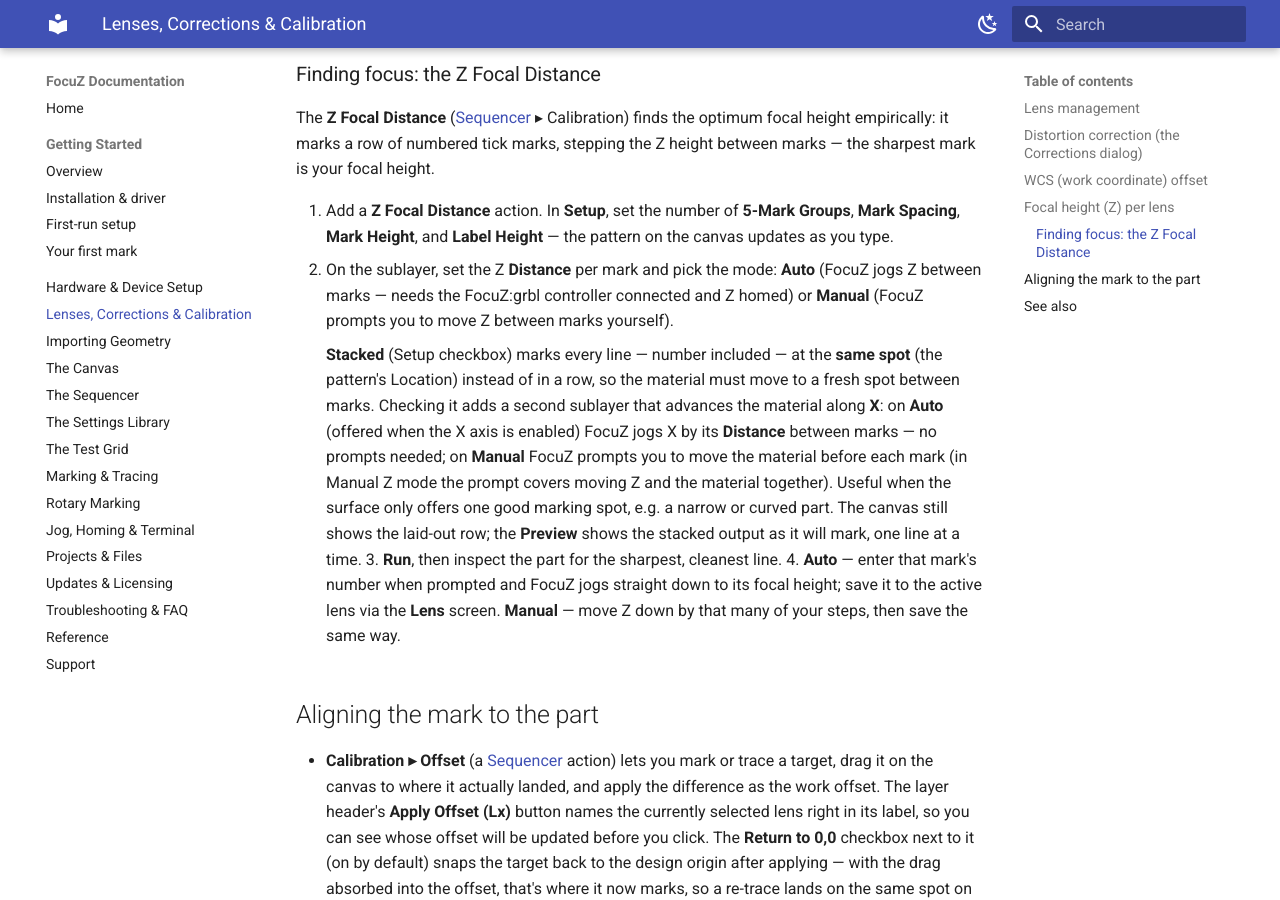
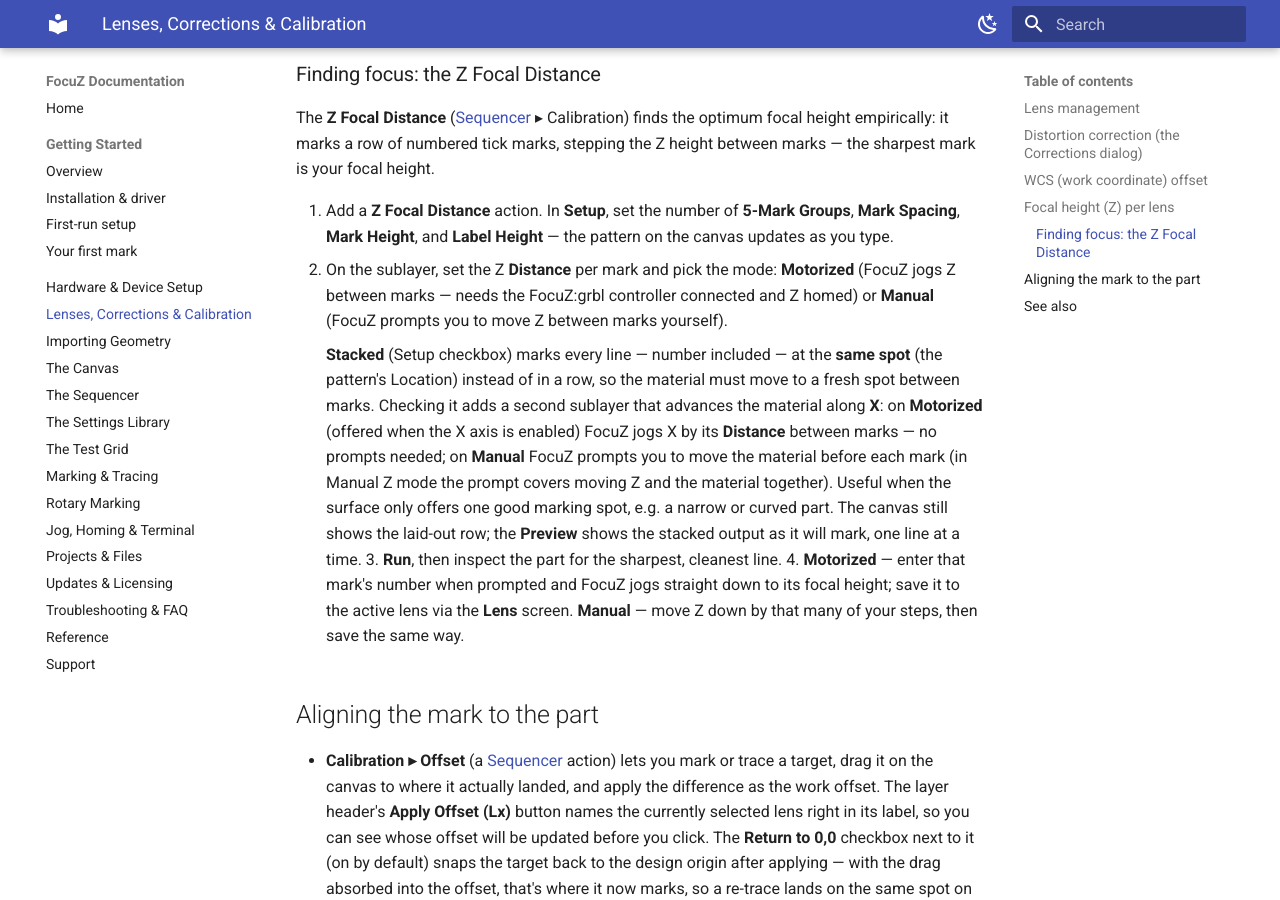
Before and after one commit to Lokahi-Shop/focuz-docs, an MkDocs documentation site: the page built from docs/lenses-corrections.md, in a window 1280 px wide and 900 px high, scrolled down 1872 px. Built offline with MkDocs 1.6.1 and Material for MkDocs 9.7.7, drawn with Linux system fonts in a browser that asks for light colours.

Commit message:
docs: Z Focal Distance sublayer mode "Auto" renamed to "Motorized"
Co-Authored-By: Claude Opus 5 (1M context) <noreply@anthropic.com>

```diff
--- a/docs/lenses-corrections.md
+++ b/docs/lenses-corrections.md
@@ -90,20 +90,20 @@ focal height.
 
 1. Add a **Z Focal Distance** action. In **Setup**, set the number of **5-Mark Groups**, **Mark Spacing**,
    **Mark Height**, and **Label Height** — the pattern on the canvas updates as you type.
-2. On the sublayer, set the Z **Distance** per mark and pick the mode: **Auto** (FocuZ jogs Z between
+2. On the sublayer, set the Z **Distance** per mark and pick the mode: **Motorized** (FocuZ jogs Z between
    marks — needs the FocuZ:grbl controller connected and Z homed) or **Manual** (FocuZ prompts you to move
    Z between marks yourself).
 
     **Stacked** (Setup checkbox) marks every line — number included — at the **same spot** (the pattern's
     Location) instead of in a row, so the material must move to a fresh spot between marks. Checking it
-    adds a second sublayer that advances the material along **X**: on **Auto** (offered when the X axis is
+    adds a second sublayer that advances the material along **X**: on **Motorized** (offered when the X axis is
     enabled) FocuZ jogs X by its **Distance** between marks — no prompts needed; on **Manual** FocuZ
     prompts you to move the material before each mark (in Manual Z mode the prompt covers moving Z and
     the material together). Useful when the surface only offers one good marking spot, e.g. a narrow or
     curved part. The canvas still shows the laid-out row; the **Preview** shows the stacked output as it
     will mark, one line at a time.
 3. **Run**, then inspect the part for the sharpest, cleanest line.
-4. **Auto** — enter that mark's number when prompted and FocuZ jogs straight down to its focal height;
+4. **Motorized** — enter that mark's number when prompted and FocuZ jogs straight down to its focal height;
    save it to the active lens via the **Lens** screen. **Manual** — move Z down by that many of your steps,
    then save the same way.
 
```
